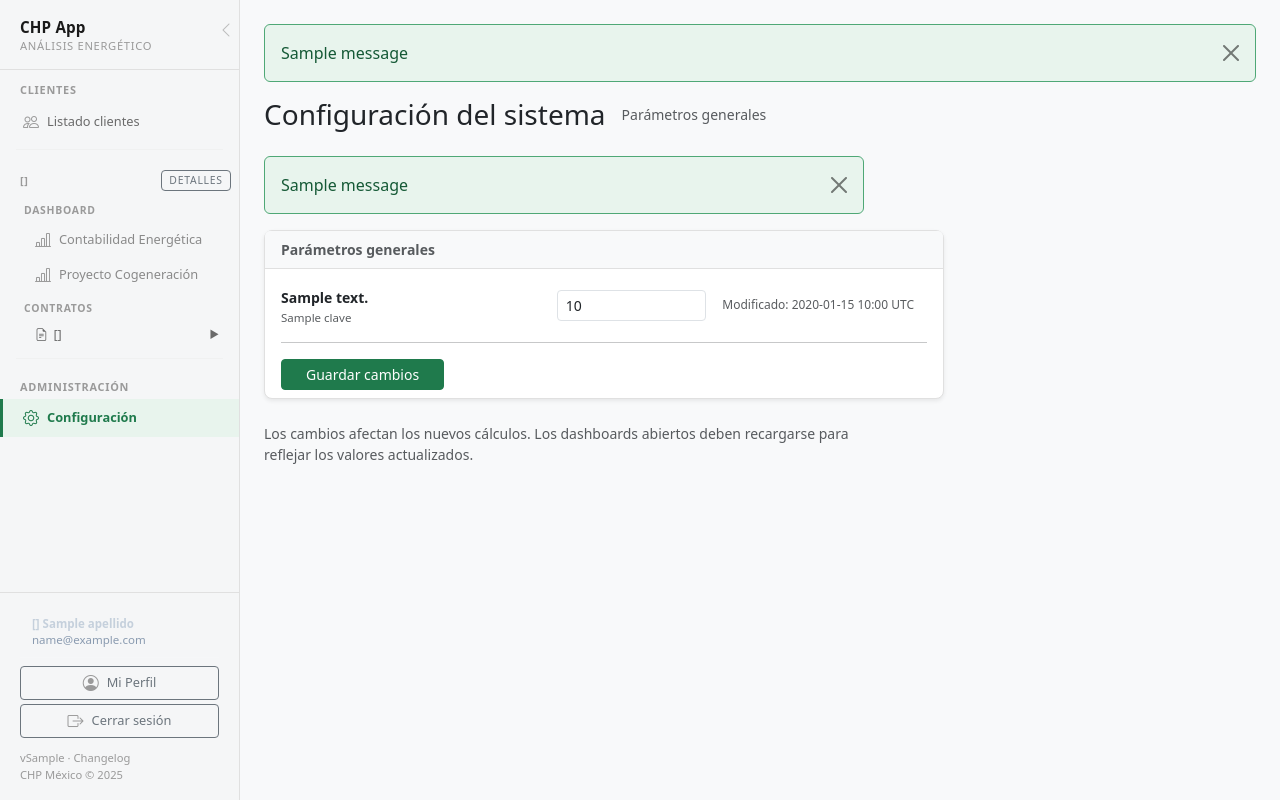
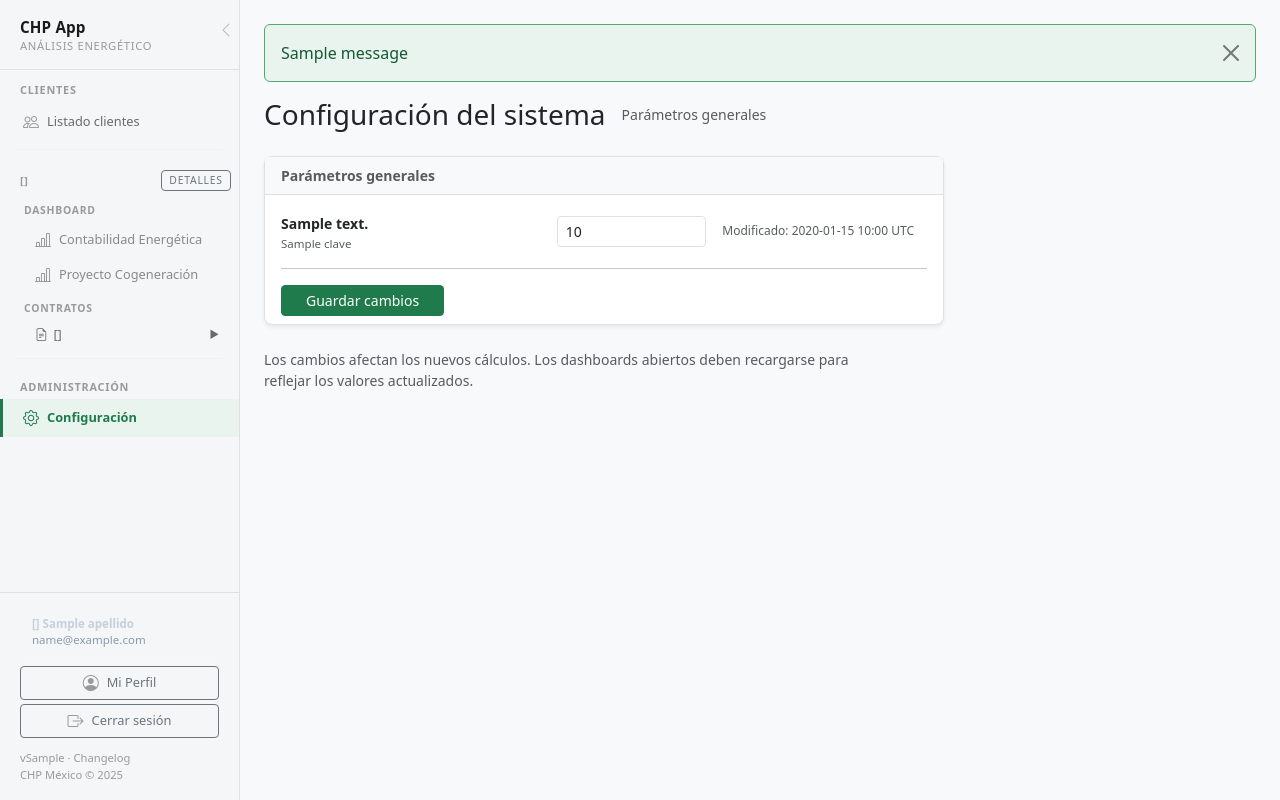
Before and after one commit to manolotoVSCode/appchp, a Python web app: template web/templates/admin/configuracion.html in a window 1280 px wide. Run offline with Jinja, Linux system fonts and the light colour scheme; the template is opened without the code that fills it: most values are stand-ins (such as "Sample title", 1, 10 or a date in 2020); one stand-in notice (Sample message) is shown.

Commit message:
fix: v2.33.3 — doble flash y empresa duplicada en sidebar para usuario_normal
- usuarios.html: solo renderiza categoría password_generada; el resto lo maneja _base.html
- configuracion.html / mi_perfil.html: eliminado bloque flash local (redundante con _base.html)
- _base.html sidebar: bloque nombre empresa + botón Detalles unificado en condicional rol != usuario_normal

Co-Authored-By: Claude Sonnet 4.6 <noreply@anthropic.com>

```diff
--- a/web/templates/admin/configuracion.html
+++ b/web/templates/admin/configuracion.html
@@ -9,14 +9,6 @@
   <span class="text-muted small">Parámetros generales</span>
 </div>
 
-{% with messages = get_flashed_messages(with_categories=true) %}
-  {% for category, message in messages %}
-  <div class="alert alert-{{ category }} alert-dismissible fade show mb-3" role="alert" style="max-width:600px;">
-    {{ message }}
-    <button type="button" class="btn-close" data-bs-dismiss="alert" aria-label="Cerrar"></button>
-  </div>
-  {% endfor %}
-{% endwith %}
 
 <div class="card shadow-sm mb-4" style="max-width: 680px;">
   <div class="card-header fw-semibold text-muted small py-2">Parámetros generales</div>
--- a/web/templates/admin/usuarios.html
+++ b/web/templates/admin/usuarios.html
@@ -17,11 +17,6 @@
   {% if category == 'password_generada' %}
   <div class="alert alert-warning alert-dismissible fade show mb-3 border border-warning" role="alert">
     <i class="bi bi-key-fill me-2"></i><strong>Contraseña generada:</strong> {{ message }}
-    <button type="button" class="btn-close" data-bs-dismiss="alert" aria-label="Cerrar"></button>
-  </div>
-  {% else %}
-  <div class="alert alert-{{ category }} alert-dismissible fade show mb-3" role="alert">
-    {{ message }}
     <button type="button" class="btn-close" data-bs-dismiss="alert" aria-label="Cerrar"></button>
   </div>
   {% endif %}
--- a/web/templates/clientes/_base.html
+++ b/web/templates/clientes/_base.html
@@ -290,13 +290,13 @@
 
   {% if cliente_activo %}
   <hr class="sidebar-divider mx-3">
+  {% if current_user_data.rol != 'usuario_normal' %}
   <div class="sidebar-section d-flex align-items-center justify-content-between pe-2">
     <span class="text-truncate me-2">{{ cliente_activo.nombre }}</span>
-    {% if current_user_data.rol != 'usuario_normal' %}
     <a href="{{ url_for('clientes.ficha', cliente_id=cliente_activo.id) }}"
        class="btn btn-sm btn-outline-secondary flex-shrink-0" style="font-size:.65rem;padding:.15rem .45rem;line-height:1.4">Detalles</a>
-    {% endif %}
   </div>
+  {% endif %}
   <div class="sidebar-sub-header">Dashboard</div>
   <a href="{{ url_for('cliente_dashboard_contabilidad', cliente_id=cliente_activo.id) }}"
      class="sidebar-link-contrato{% if nav_active == 'contabilidad' %} active{% endif %}">
```
Also changed, not shown: web/templates/mi_perfil.html (+0 -8 lines), CHANGELOG.md, 1 other file.
